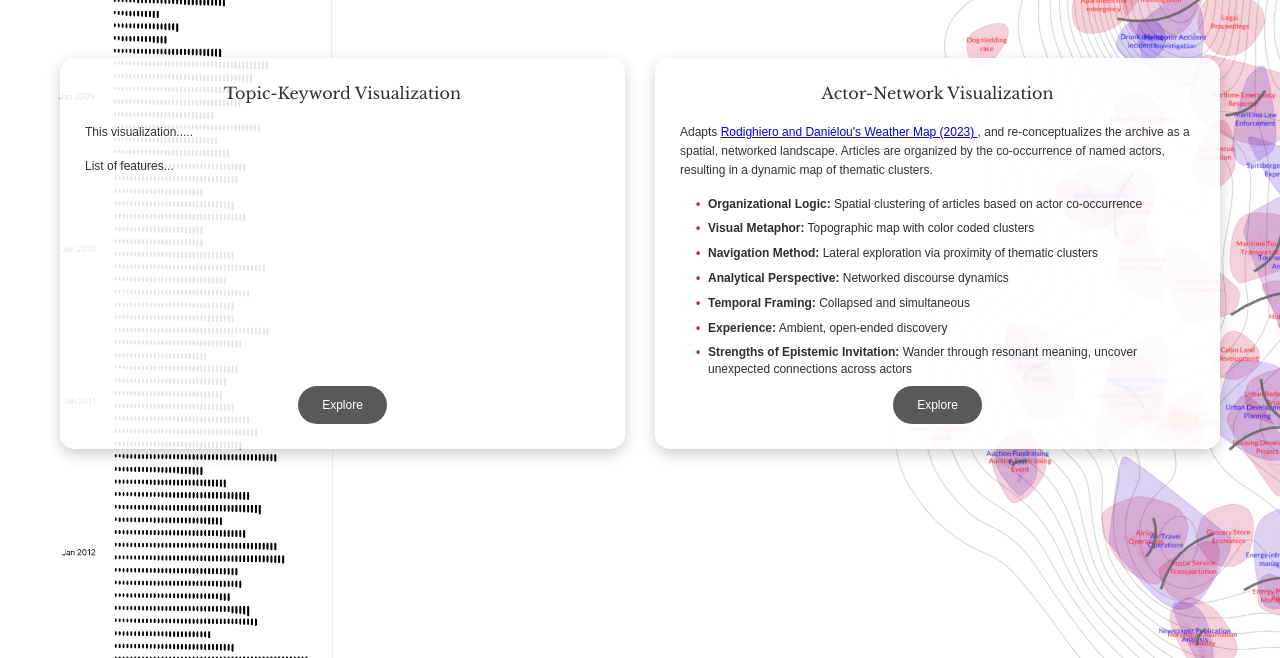
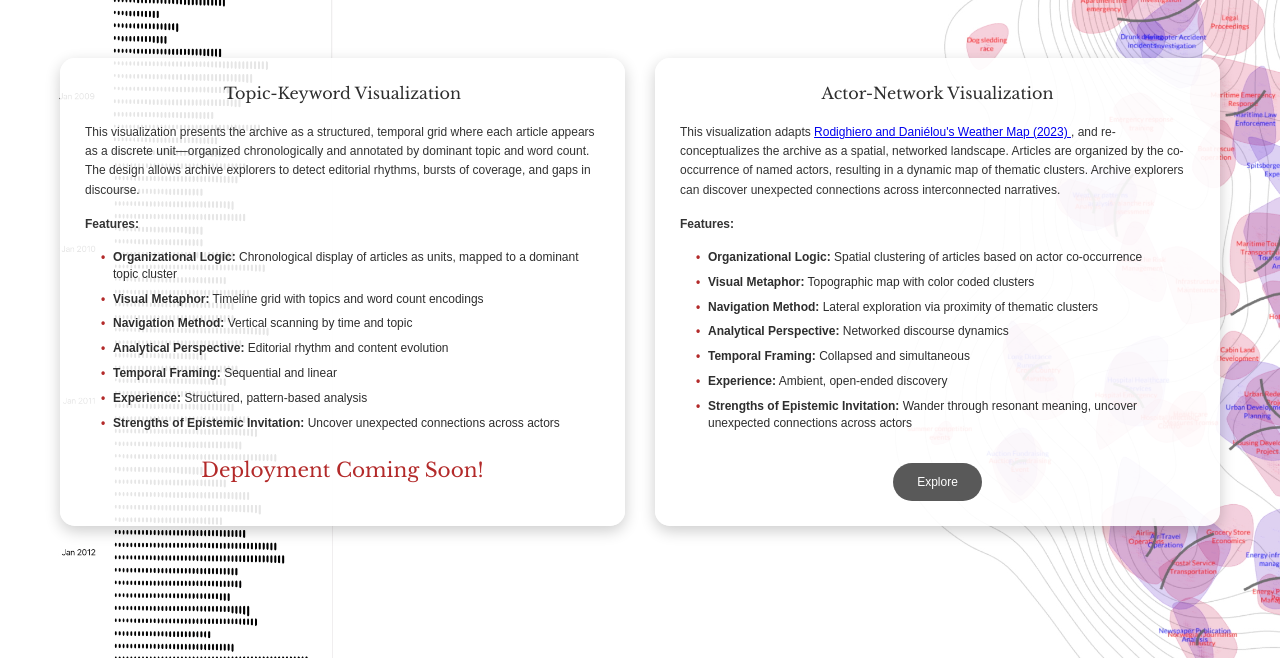
Before and after one commit to TinaRosado/thesis-landing, a plain HTML site: page index.html in a window 1280 px wide. Shown: the part 142-800 px from the top of the page. Drawn offline with nearby package versions, Linux system fonts and the light colour scheme.

Commit message:
changes to overlays

```diff
--- a/index.html
+++ b/index.html
@@ -27,10 +27,21 @@
                 <div class="box">
                     <h2 class="box-title">Topic-Keyword Visualization</h2>
                     <div class="box-content">
-                        <p>This visualization.....</p>
-                        <p>List of features...</p>
+                        <p>This visualization presents the archive as a structured, temporal grid where each article appears as a discrete unit—organized chronologically and annotated by dominant topic and word count. The design allows archive explorers to detect editorial rhythms, bursts of coverage, and gaps in discourse.</p>
+                        <p><strong>Features:</strong></p>
 
-                        <a href="https://tinarosado.github.io/dataviz_svalbardposten_LDAtopics/" class="btn">Explore</a>
+                        <ul class="custom-list">
+                            <li><strong>Organizational Logic:</strong> Chronological display of articles as units, mapped to a dominant topic cluster</li>
+                            <li><strong>Visual Metaphor:</strong> Timeline grid with topics and word count encodings</li>
+                            <li><strong>Navigation Method:</strong> Vertical scanning by time and topic</li>
+                            <li><strong>Analytical Perspective:</strong> Editorial rhythm and content evolution</li>
+                            <li><strong>Temporal Framing:</strong> Sequential and linear</li>
+                            <li><strong>Experience:</strong> Structured, pattern-based analysis</li>
+                            <li><strong>Strengths of Epistemic Invitation:</strong> Uncover unexpected connections across actors</li>
+                        </ul>
+                        <p class="deployment-notice">Deployment Coming Soon!</p>
+
+                        <!-- <a href="https://tinarosado.github.io/dataviz_svalbardposten_LDAtopics/" class="btn">Explore</a> -->
                     </div>
                 </div>
 
@@ -40,14 +51,15 @@
 
 
                         <p>
-                            Adapts
+                            This visualization adapts
                             <a href="https://www.degruyterbrill.com/document/doi/10.1515/9783111317779-017/html" target="_blank" rel="noopener noreferrer">
                               Rodighiero and Daniélou's Weather Map (2023)
                             </a>,
-                            and re-conceptualizes the archive as a spatial, networked landscape. Articles are organized by the co-occurrence of named actors, resulting in a dynamic map of thematic clusters.
-                          </p>
+                            and re-conceptualizes the archive as a spatial, networked landscape. Articles are organized by the co-occurrence of named actors, resulting in a dynamic map of thematic clusters. Archive explorers can discover unexpected connections across interconnected narratives.
+                        </p>
+                        <p><strong>Features:</strong></p>
 
-                          <ul class="custom-list">
+                        <ul class="custom-list">
                             <li><strong>Organizational Logic:</strong> Spatial clustering of articles based on actor co-occurrence</li>
                             <li><strong>Visual Metaphor:</strong> Topographic map with color coded clusters</li>
                             <li><strong>Navigation Method:</strong> Lateral exploration via proximity of thematic clusters</li>
@@ -55,7 +67,7 @@
                             <li><strong>Temporal Framing:</strong> Collapsed and simultaneous</li>
                             <li><strong>Experience:</strong> Ambient, open-ended discovery</li>
                             <li><strong>Strengths of Epistemic Invitation:</strong> Wander through resonant meaning, uncover unexpected connections across actors</li>
-                          </ul>
+                        </ul>
 
 
 
--- a/styles.css
+++ b/styles.css
@@ -177,6 +177,14 @@ ul.custom-list li::before {
     font-weight: bold;
 }
 
+.deployment-notice {
+    font-size: 20px !important;;
+    color: #b32a2a !important;;
+    text-align: center;
+    margin: 15px 0;
+    font-family: "Libre Baskerville", serif;
+}
+
 /* Responsive design for smaller screens */
 @media (max-width: 768px) {
     .content {
```
